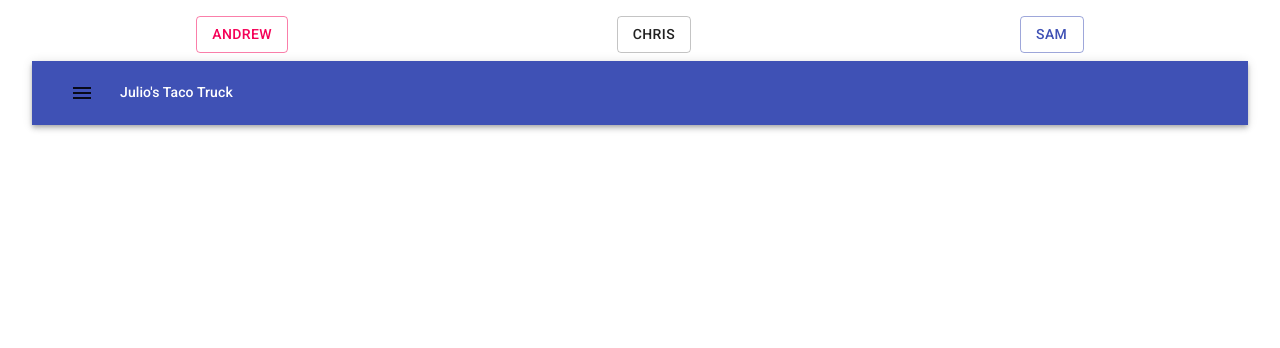
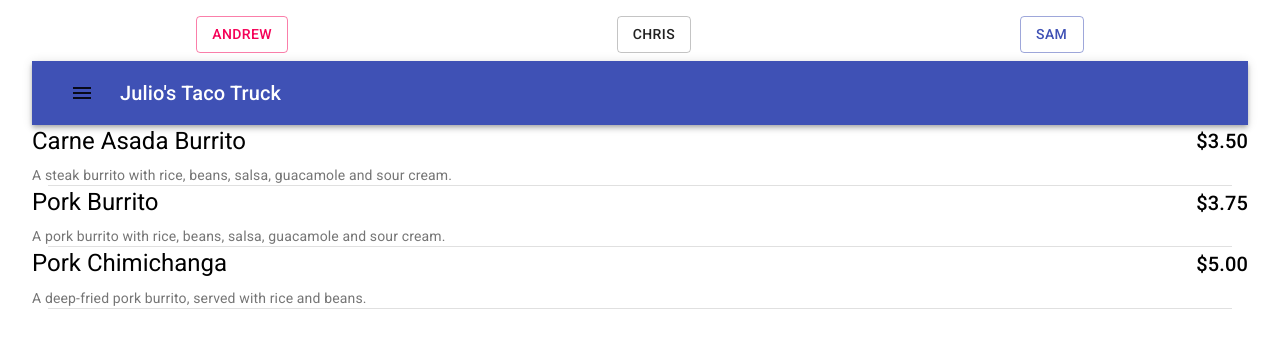
Before and after one commit to andrewrhansen/siteBuilder, a React (Create React App) app: page / in a window 1280 px wide. Both pictures are taken after a click on the button "ANDREW". Shown: the top 348 px of the page. Built offline with nearby package versions, Linux system fonts and the light colour scheme.

Commit message:
restaurant menu component
Created component for generated a menu of food items

```diff
--- a/src/Assets/jsonTestData.js
+++ b/src/Assets/jsonTestData.js
@@ -1,3 +1,5 @@
+import { Description } from "@material-ui/icons";
+
 export const ChrisTestData = [
   {
     type: "Card",
@@ -27,5 +29,27 @@ export const AndrewTestData = [
       position: "static",
       options:["Menu", "Location", "About Us"]
     }
+  },
+  {
+    type: "Menu",
+    data: {
+      menuList: [
+        {
+          name: "Carne Asada Burrito",
+          price: "$3.50",
+          desc: "A steak burrito with rice, beans, salsa, guacamole and sour cream."
+        },
+        {
+          name: "Pork Burrito",
+          price: "$3.75",
+          desc: "A pork burrito with rice, beans, salsa, guacamole and sour cream."
+        },
+        {
+          name: "Pork Chimichanga",
+          price: "$5.00",
+          desc: "A deep-fried pork burrito, served with rice and beans."
+        },
+      ]
+    }
   }
 ]
--- /dev/null
+++ b/src/ComponentPlayground/Andrew/andrewApp.jsx
@@ -0,0 +1,17 @@
+import React, { Component } from "react";
+import FoodMenu from "./foodMenu";
+import Header from "./header";
+
+class AndrewApp extends Component {
+  state = {};
+  render() {
+    return (
+      <div>
+        <Header />
+        <FoodMenu />
+      </div>
+    );
+  }
+}
+
+export default AndrewApp;
--- /dev/null
+++ b/src/ComponentPlayground/Andrew/foodMenu.jsx
@@ -0,0 +1,50 @@
+import React from "react";
+import { makeStyles } from "@material-ui/core/styles";
+import { Divider, Grid, Typography } from "@material-ui/core";
+import { AndrewTestData } from "../../Assets/jsonTestData";
+
+export default function FoodMenu() {
+  const useStyles = makeStyles({});
+  const classes = useStyles();
+  const renderMenu = (menu) => {
+    const menuList = menu.data.menuList;
+    console.log(menuList);
+    return (
+      <div>
+        {menuList.map((item, index) => (
+          <div className={classes.section1} key={index}>
+            <Grid container alignItems="center">
+              <Grid item xs>
+                <Typography gutterBottom variant="h5">
+                  {item.name}
+                </Typography>
+              </Grid>
+              <Grid item>
+                <Typography gutterBottom variant="h6">
+                  {item.price}
+                </Typography>
+              </Grid>
+            </Grid>
+            <Typography color="textSecondary" variant="body2">
+              {item.desc}
+            </Typography>
+            <Divider variant="middle" />
+          </div>
+        ))}
+      </div>
+    );
+  };
+  return AndrewTestData.map((atd) => {
+    let component = undefined;
+
+    switch (atd.type) {
+      case "Menu":
+        component = renderMenu(atd);
+        break;
+      default:
+        break;
+    }
+
+    return component;
+  });
+}
--- a/src/ComponentPlayground/Andrew/header.jsx
+++ b/src/ComponentPlayground/Andrew/header.jsx
@@ -13,22 +13,7 @@ import MenuIcon from "@material-ui/icons/Menu";
 
 import { AndrewTestData } from "../../Assets/jsonTestData";
 
-const useStyles = makeStyles({
-  root: {
-    minWidth: 275,
-  },
-  bullet: {
-    display: "inline-block",
-    margin: "0 2px",
-    transform: "scale(0.8)",
-  },
-  title: {
-    fontSize: 14,
-  },
-  pos: {
-    marginBottom: 12,
-  },
-});
+const useStyles = makeStyles({});
 
 export default function Header() {
   const classes = useStyles();
@@ -90,7 +75,7 @@ export default function Header() {
         component = renderBar(atd);
         break;
       default:
-        component = <div>thats going to be a hard pass from me dog</div>;
+        break;
     }
 
     return component;
--- a/src/ComponentPlayground/index.js
+++ b/src/ComponentPlayground/index.js
@@ -1,9 +1,10 @@
 import React from "react";
 
 import ChrisTest from "./Chris/card";
-import Header from "./Andrew/header";
+import AndrewApp from "./Andrew/andrewApp";
 
 import { ANDREW, CHRIS, SAM } from "../Assets/constants.js";
+
 
 
 export default (props) => {
@@ -12,7 +13,7 @@ export default (props) => {
 
     switch (props.selectedUser) {
       case ANDREW:
-        component = <Header />
+        component = <AndrewApp />
         break;
       case CHRIS:
         component = <ChrisTest />;
```
